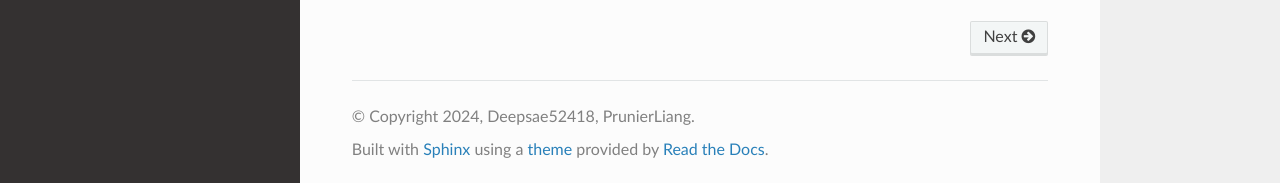
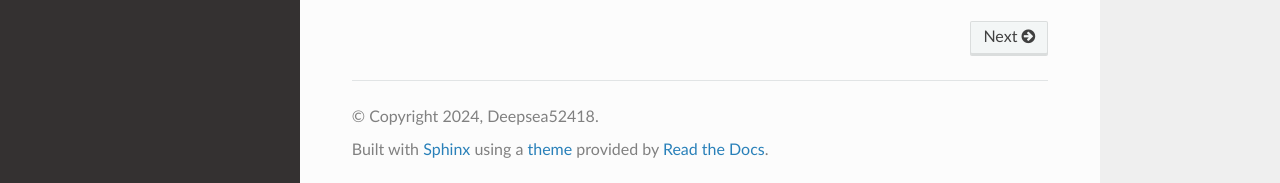
Before and after one commit to deepsea52418/INET-Showcases-CN, a Sphinx documentation site: the page built from docs/source/index.rst, in a window 1280 px wide and 900 px high, scrolled down 538 px. Shown: the part 714-897 px from the top of the window. Built offline with Sphinx 7.4.7 and the Read the Docs theme 2.0.0, drawn with Linux system fonts in a browser that asks for light colours.

Commit message:
update copyright

```diff
--- a/docs/source/conf.py
+++ b/docs/source/conf.py
@@ -3,8 +3,8 @@
 # -- Project information
 
 project = 'INET_Showcases_CN'
-copyright = '2024, Deepsae52418, PrunierLiang'
-author = 'Deepsae52418, PrunierLiang'
+copyright = '2024, Deepsea52418'
+author = 'Deepsea52418, PrunierLiang'
 
 release = '0.1'
 version = '0.1.0'
```
